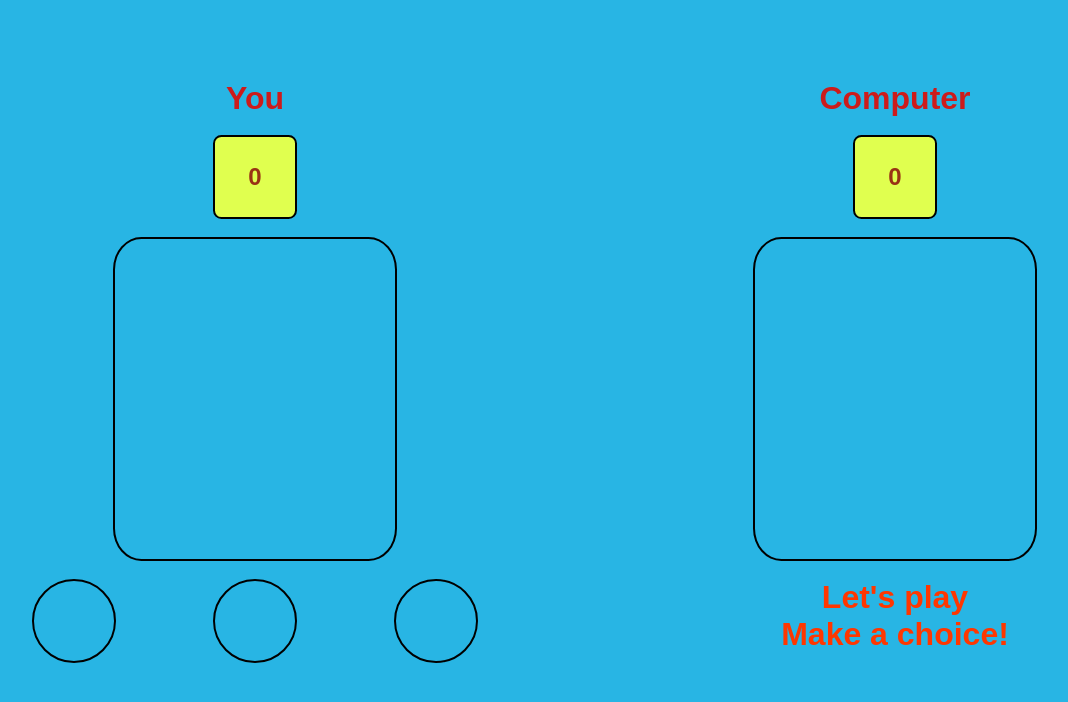
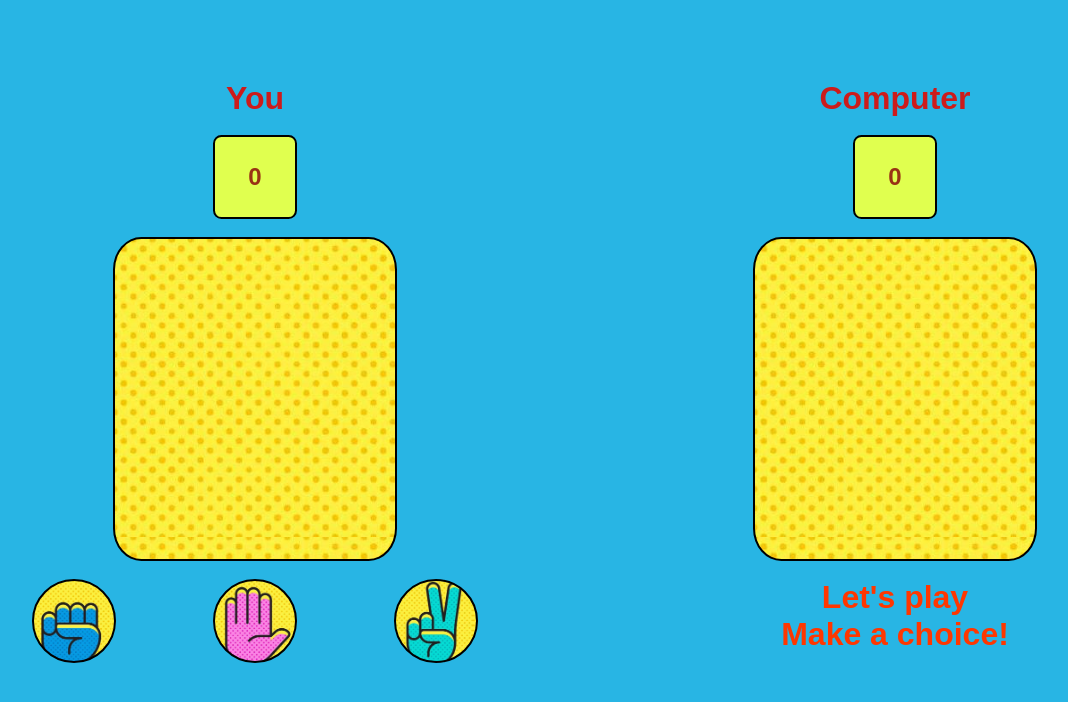
Before and after one commit to RulerDevansh/Rock-paper-scissors-game, a plain HTML site: page Play.html in a window 1280 px wide. Shown: the whole page, without its empty margins (65-1133 px from the left). Drawn offline with Linux system fonts and the light colour scheme; the site is published under a folder, as on GitHub Pages, so addresses that start at the root find nothing.

Commit message:
Update stylePLAY.css

```diff
--- a/stylePLAY.css
+++ b/stylePLAY.css
@@ -14,15 +14,15 @@ body{
     background-color: #28B5E4;
 }
 #rock{
-    background-image: url(/img/rock.png);
+    background-image: url(img/rock.png);
     background-size: 96%;
 }
 #paper{
-    background-image: url(/img/paper.png);
+    background-image: url(img/paper.png);
     background-size: 96%;
 }
 #sissors{
-    background-image: url(/img/sissors.png);
+    background-image: url(img/sissors.png);
     background-size: 96%;
 
 }
@@ -75,7 +75,7 @@ body{
         width: 35vh;
         border-radius: 10%;
         background-size:100%;
-        background-image:url(/img/blank.png)
+        background-image:url(img/blank.png)
     }
     .choices{
         display: flex;
@@ -133,7 +133,7 @@ body{
         border:2px solid black;
         border-radius: 10%;
         background-size:cover;
-        background-image: url(/img/blank.png);
+        background-image: url(img/blank.png);
     }
     .choices{
         display: flex;
```
